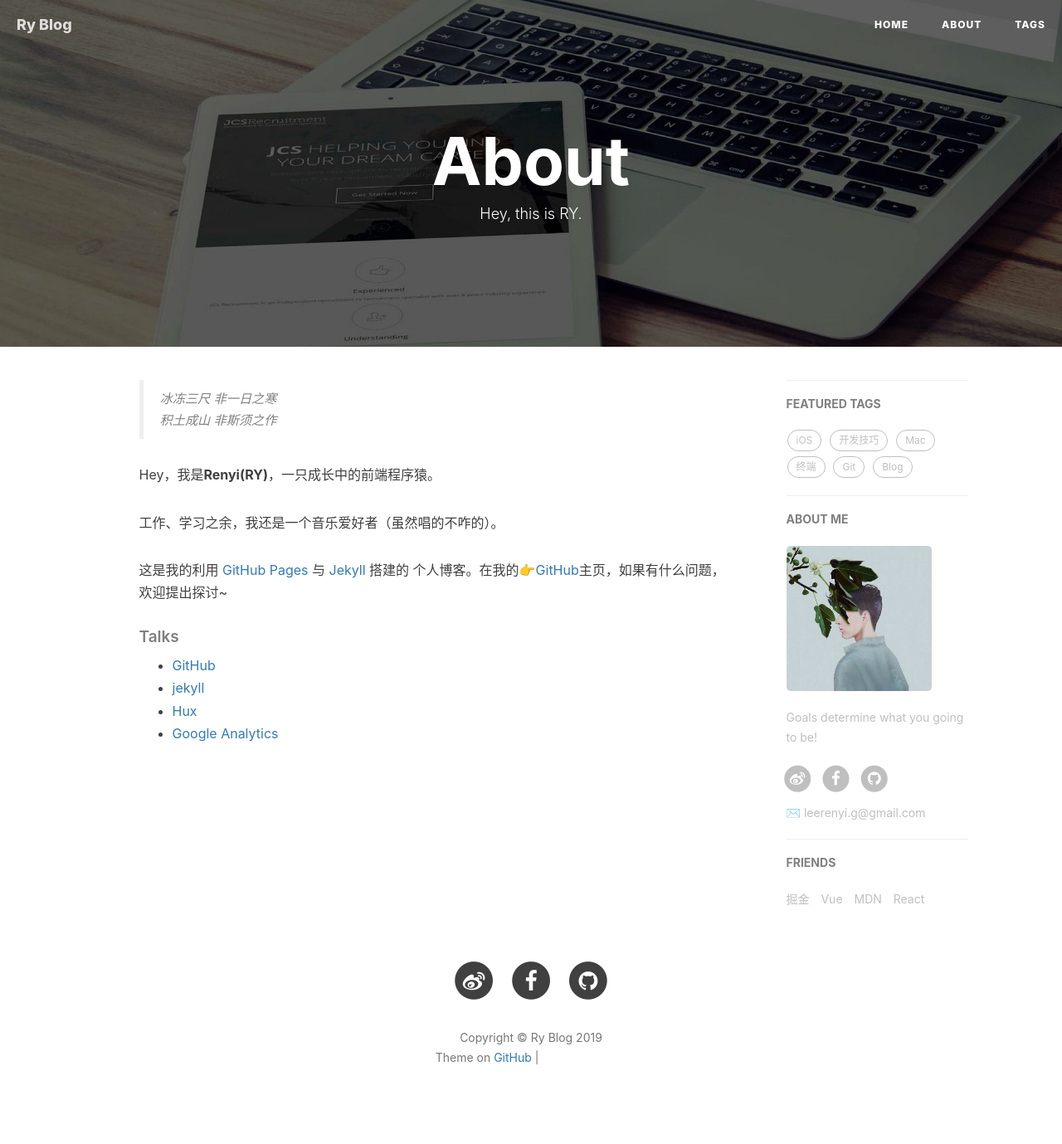
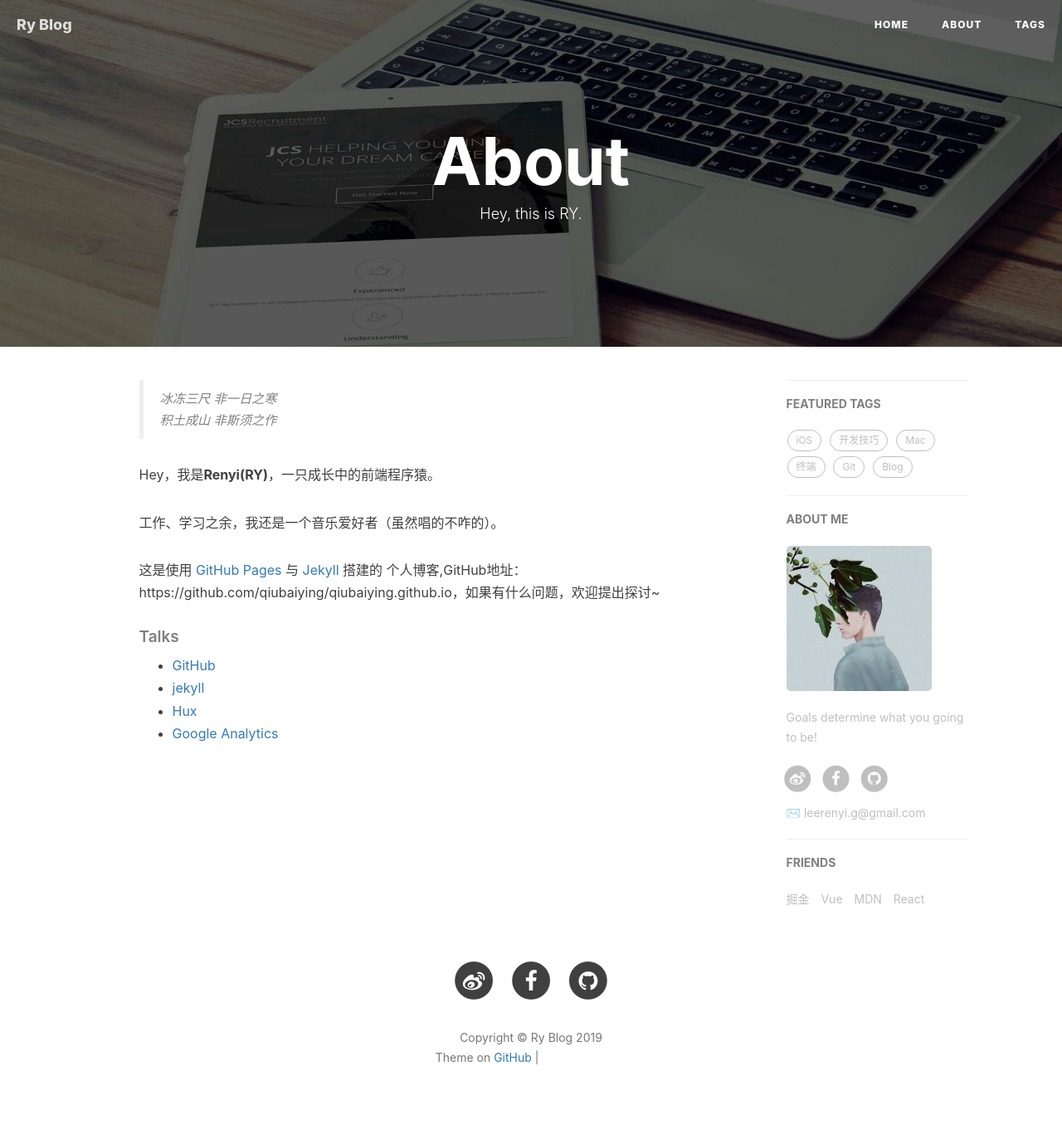
Before and after one commit to Lrenyi/lrenyi.github.io, a Jekyll site: the page built from about.html, in a window 1280 px wide. Shown: the whole page at 83% size. Built offline with Jekyll 4.4.1, drawn with Linux system fonts in a browser that asks for light colours; nearby versions of some CDN libraries; comment, search, counter and statistics services are not loaded; grey boxes are pictures that could not be loaded.

Commit message:
Update about.html

```diff
--- a/about.html
+++ b/about.html
@@ -24,8 +24,8 @@
 
   <p>工作、学习之余，我还是一个音乐爱好者（虽然唱的不咋的）。</p>
 
-  <p>这是我的利用 <a href="https://pages.github.com/">GitHub Pages</a> 与 <a href="http://jekyll.com.cn/">Jekyll</a> 搭建的
-    个人博客。在我的<a href="https://github.com/Lrenyi/lrenyi.github.io">👉GitHub</a>主页，如果有什么问题，欢迎提出探讨~</p>
+  <p>这是使用 <a href="https://pages.github.com/">GitHub Pages</a> 与 <a href="http://jekyll.com.cn/">Jekyll</a> 搭建的
+    个人博客,GitHub地址：https://github.com/qiubaiying/qiubaiying.github.io，如果有什么问题，欢迎提出探讨~</p>
 
   <p></p>
 
```
